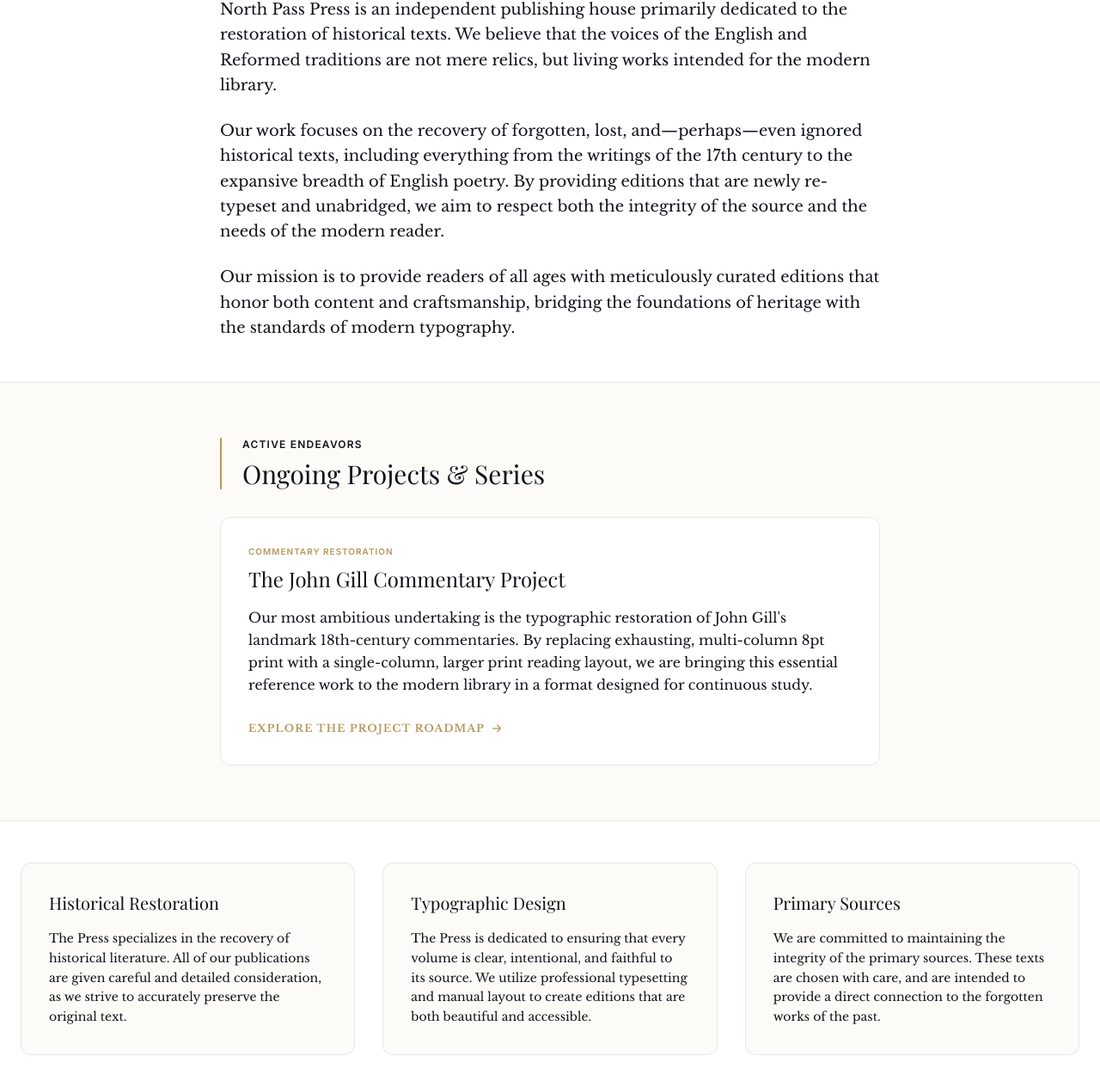
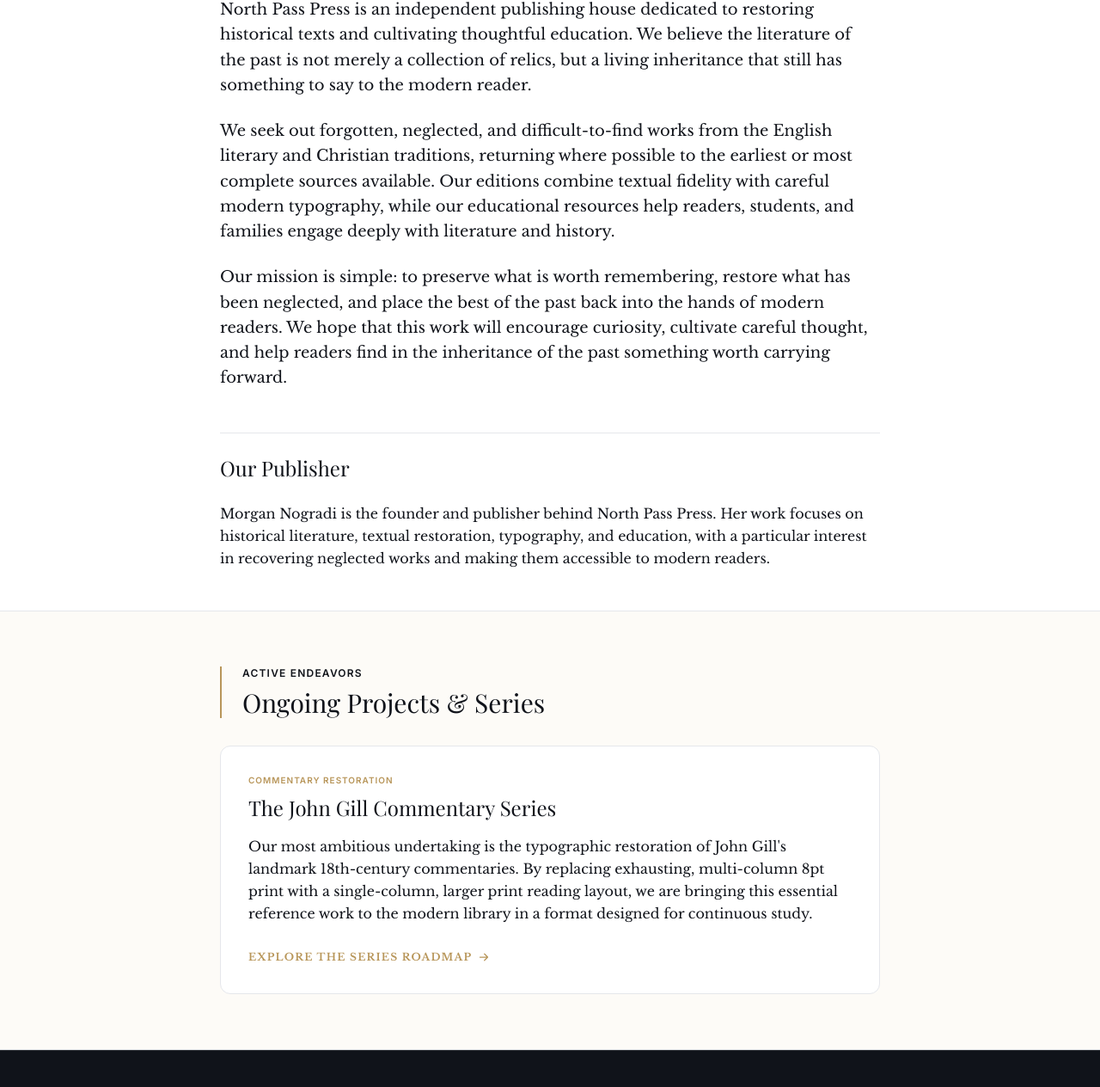
Before and after one commit to mnogradi/press-website, a plain HTML site: page about.html in a window 1280 px wide. Shown: the part 634-1898 px from the top of the page at 86% size. Drawn offline with nearby package versions, Linux system fonts and the light colour scheme; a web font is replaced by a local one.

Commit message:
Updated About, added Publisher info, and fixed the footer tagline.

```diff
--- a/about.html
+++ b/about.html
@@ -5,13 +5,13 @@
     <meta charset="UTF-8">
     <meta name="viewport" content="width=device-width, initial-scale=1.0">
     <meta name="description"
-        content="Learn about North Pass Press — an independent publisher dedicated to the typographic restoration of historical English and Reformed literature.">
+        content="Learn about North Pass Press — an independent publisher dedicated to Recovering neglected literature and creating faithful editions and educational resources for modern readers.">
     <title>About Us | North Pass Press</title>
     <link rel="canonical" href="https://northpass.press/about">
 
     <!-- Open Graph Meta Tags -->
     <meta property="og:title" content="About Us | North Pass Press">
-    <meta property="og:description" content="Learn about North Pass Press — an independent publisher dedicated to the typographic restoration of historical English and Reformed literature.">
+    <meta property="og:description" content="Learn about North Pass Press — an independent publisher dedicated to recovering neglected literature and creating faithful editions and educational resources for modern readers.">
     <meta property="og:type" content="website">
     <meta property="og:url" content="https://northpass.press/about">
     <meta property="og:image" content="https://northpass.press/assets/images/favicon.png">
@@ -20,7 +20,7 @@
     <!-- Twitter Card Meta Tags -->
     <meta name="twitter:card" content="summary_large_image">
     <meta name="twitter:title" content="About Us | North Pass Press">
-    <meta name="twitter:description" content="Learn about North Pass Press — an independent publisher dedicated to the typographic restoration of historical English and Reformed literature.">
+    <meta name="twitter:description" content="Learn about North Pass Press — an independent publisher dedicated to recovering neglected literature and creating faithful editions and educational resources for modern readers.">
     <meta name="twitter:image" content="https://northpass.press/assets/images/favicon.png">
     <link rel="icon" type="image/png" href="assets/images/favicon.png">
     <link rel="apple-touch-icon" href="assets/images/favicon.png">
@@ -142,20 +142,21 @@
 
             <div class="space-y-6 text-slate-700 text-lg leading-relaxed font-light">
                 <p>
-                    North Pass Press is an independent publishing house primarily dedicated to the restoration of historical texts. We believe that the voices of the English and Reformed traditions are not mere relics, but living works intended for the modern library.
-
+                    North Pass Press is an independent publishing house dedicated to restoring historical texts and cultivating thoughtful education. We believe the literature of the past is not merely a collection of relics, but a living inheritance that still has something to say to the modern reader.
                 </p>
 
                 <p>
-                    Our work focuses on the recovery of forgotten, lost, and—perhaps—even ignored historical texts, including everything from the writings of the 17th century to the expansive breadth of English poetry. By providing editions that are newly re-typeset and unabridged, we aim to respect both the integrity of the source and the needs of the modern reader.
+                    We seek out forgotten, neglected, and difficult-to-find works from the English literary and Christian traditions, returning where possible to the earliest or most complete sources available. Our editions combine textual fidelity with careful modern typography, while our educational resources help readers, students, and families engage deeply with literature and history.
                 </p>
 
                 <p>
-                    Our mission is to provide readers of all ages with meticulously curated editions
-                    that honor both content and craftsmanship, bridging the foundations of heritage
-                    with the standards of modern typography.
+                    Our mission is simple: to preserve what is worth remembering, restore what has been neglected, and place the best of the past back into the hands of modern readers. We hope that this work will encourage curiosity, cultivate careful thought, and help readers find in the inheritance of the past something worth carrying forward.
                 </p>
-            </div>
+            </div><br><br>
+            <div class="border-t border-slate-100 pt-6"><h2 class="serif-heading text-2xl text-midnight">Our Publisher</h2></div><br>
+            <p class="text-slate-700 text-md leading-relaxed font-light">
+                Morgan Nogradi is the founder and publisher behind North Pass Press. Her work focuses on historical literature, textual restoration, typography, and education, with a particular interest in recovering neglected works and making them accessible to modern readers.
+            </p>
         </div>
     </section>
 
@@ -168,12 +169,12 @@
             </div>
             <div class="bg-white p-8 border border-slate-150 rounded-xl hover:shadow-md transition-shadow duration-300">
                 <span class="sans-label text-[10px] text-gold uppercase tracking-widest font-bold block mb-2">Commentary Restoration</span>
-                <h3 class="serif-heading text-2xl text-midnight mb-4">The John Gill Commentary Project</h3>
+                <h3 class="serif-heading text-2xl text-midnight mb-4">The John Gill Commentary Series</h3>
                 <p class="text-slate-600 font-light leading-relaxed mb-6">
                     Our most ambitious undertaking is the typographic restoration of John Gill's landmark 18th-century commentaries. By replacing exhausting, multi-column 8pt print with a single-column, larger print reading layout, we are bringing this essential reference work to the modern library in a format designed for continuous study.
                 </p>
                 <a href="commentary" class="inline-flex items-center gap-2 text-xs uppercase tracking-widest font-bold text-gold hover:text-gold-light transition-colors">
-                    Explore the Project Roadmap
+                    Explore the Series Roadmap
                     <svg xmlns="http://www.w3.org/2000/svg" width="12" height="12" fill="none" viewBox="0 0 24 24" stroke="currentColor" stroke-width="2.5"><path stroke-linecap="round" stroke-linejoin="round" d="M13.5 4.5L21 12m0 0l-7.5 7.5M21 12H3"/></svg>
                 </a>
             </div>
@@ -192,38 +193,6 @@
     </section>
 
 
-    <!-- Pillars Section -->
-    <section class="pb-24 pt-12 bg-white">
-        <div class="max-w-7xl mx-auto px-6">
-            <div class="grid md:grid-cols-3 gap-8">
-                <!-- Rigor -->
-                <div class="bg-[#fdfbf7] p-8 border border-slate-100 rounded-xl hover:shadow-lg transition-all duration-300 group">
-                    <h3 class="serif-heading text-xl mb-4 text-midnight group-hover:text-slate-600 transition-colors">
-                        Historical Restoration</h3>
-                    <p class="text-slate-600 leading-relaxed text-sm">
-                        The Press specializes in the recovery of historical literature. All of our publications are given careful and detailed consideration, as we strive to accurately preserve the original text.
-                    </p>
-                </div>
-
-                <div class="bg-[#fdfbf7] p-8 border border-slate-100 rounded-xl hover:shadow-lg transition-all duration-300 group">
-                    <h3 class="serif-heading text-xl mb-4 text-midnight group-hover:text-slate-600 transition-colors">
-                        Typographic Design</h3>
-                    <p class="text-slate-600 leading-relaxed text-sm">
-                        The Press is dedicated to ensuring that every volume is clear, intentional, and faithful to its source. We utilize professional typesetting and manual layout to create editions that are both beautiful and accessible.
-                    </p>
-                </div>
-
-                <div class="bg-[#fdfbf7] p-8 border border-slate-100 rounded-xl hover:shadow-lg transition-all duration-300 group">
-                    <h3 class="serif-heading text-xl mb-4 text-midnight group-hover:text-slate-600 transition-colors">
-                        Primary Sources</h3>
-                    <p class="text-slate-600 leading-relaxed text-sm">
-                        We are committed to maintaining the integrity of the primary sources. These texts are chosen with care, and are intended to provide a direct connection to the forgotten works of the past.
-                    </p>
-                </div>
-            </div>
-        </div>
-    </section>
-
     <!-- Footer -->
     <footer class="bg-midnight text-white pt-12 pb-6 px-6 border-t border-white/10">
         <div class="max-w-7xl mx-auto grid md:grid-cols-2 lg:grid-cols-4 gap-12 border-b border-white/10 pb-8 mb-6">
@@ -235,7 +204,7 @@
                     <span class="logo-main text-white mt-[1px]">North Pass Press</span>
                 </div>
                 <p class="text-white/60 text-sm leading-relaxed max-w-sm mb-4">
-                    Recovering historical English and Christian literature through faithful modern editions.
+                    Recovering neglected literature and creating faithful editions and educational resources for modern readers.
                 </p>
             </div>
 
```
Also changed, not shown: articles.html (+1 -1 lines), bunyan.html (+2 -2 lines), commentary.html (+6 -6 lines), contact.html (+1 -1 lines), courtship.html (+1 -1 lines), defoe.html (+1 -1 lines), index.html (+4 -4 lines), library.html (+1 -1 lines), privacy.html (+1 -1 lines), publications.html (+1 -1 lines), scathing-review.html (+1 -1 lines), services.html (+1 -1 lines), terms.html (+1 -1 lines).
